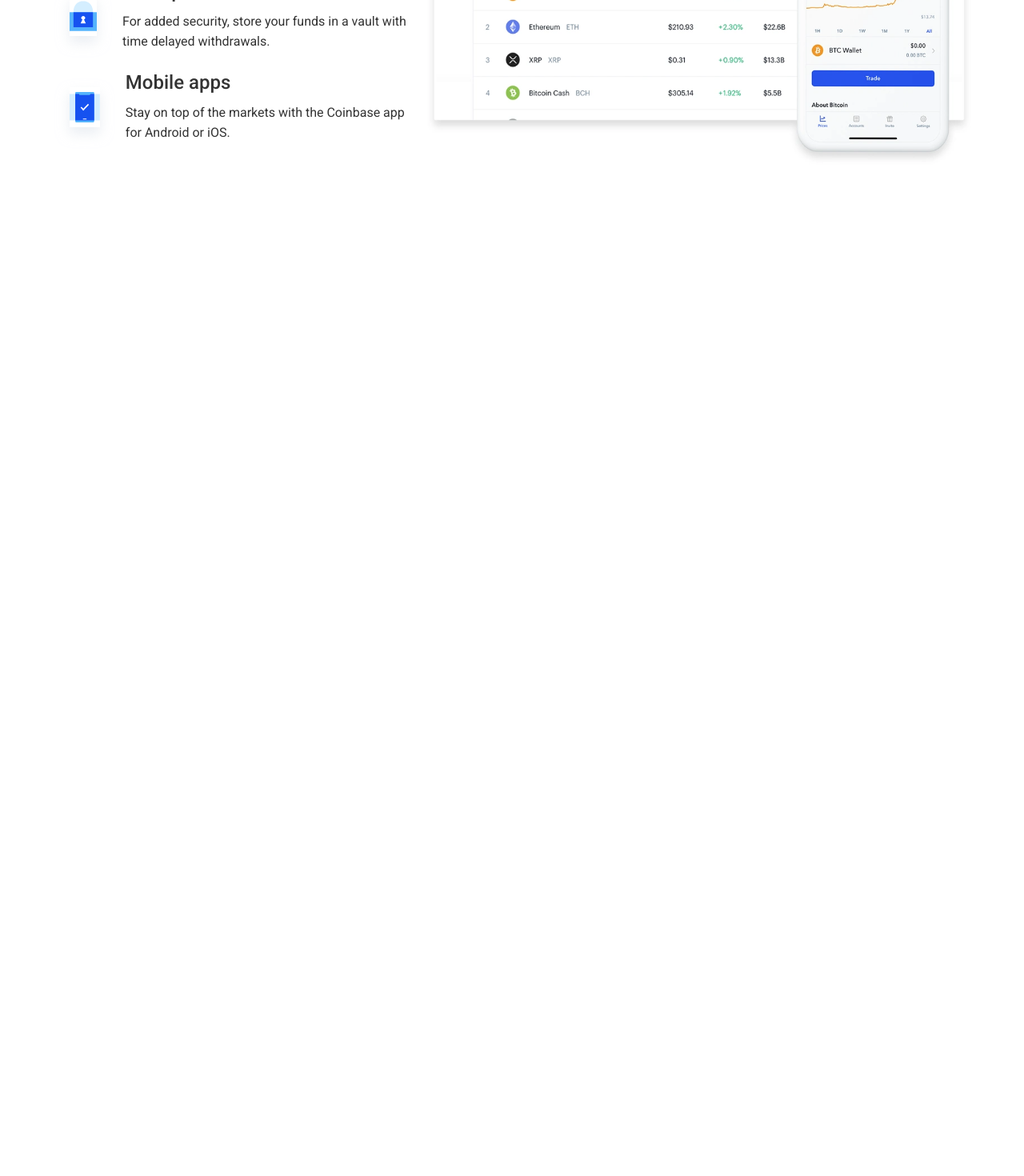
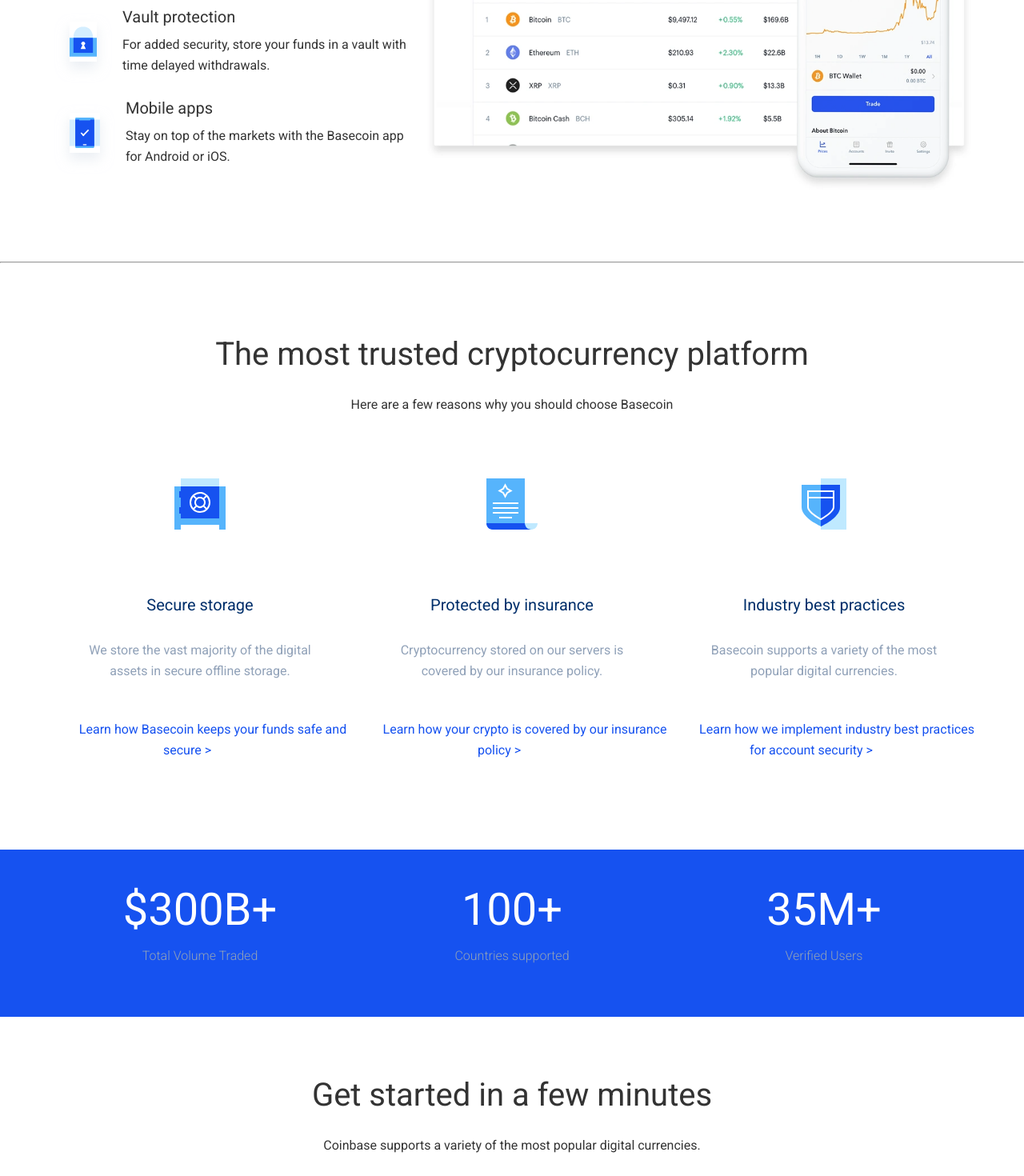
Before and after one commit to chideraao/coinbase-y, a React (Create React App) app: page / in a window 1280 px wide. Shown: the part 1280-2750 px from the top of the page at 80% size. Before the commit the page ends 1527 px from the top, so only its background shows below. Built offline with nearby package versions, Linux system fonts and the light colour scheme.

Commit message:
almost done

```diff
--- a/src/App.js
+++ b/src/App.js
@@ -8,9 +8,17 @@
 import { ReactComponent as Vault } from "./logos/vault-protection.svg";
 import { ReactComponent as Recurring } from "./logos/recurring-buys.svg";
 import { ReactComponent as Mobile } from "./logos/mobile-apps.svg";
+import { ReactComponent as Secure } from "./logos/secure-storage.svg";
+import { ReactComponent as Insurance } from "./logos/insurance.svg";
+import { ReactComponent as CreateAccount } from "./logos/create-account.svg";
+import { ReactComponent as BestPractice } from "./logos/best-practices.svg";
+import { ReactComponent as LinkAccount } from "./logos/link-bank-account.svg";
+import { ReactComponent as Buying } from "./logos/start-buying.svg";
+import bannerimg from "./logos/earn-upsell-desktop.852a74929173d0974480694525be02ab.jpg";
 import Header from "./Components/Header";
 import overlay from "./logos/coinbase-app.3b0bfd4cb6b7a7614c1e18472187f6b9.webp";
 import ChartTable from "./Components/ChartTable";
+import Footer from "./Components/Footer";
 
 function App() {
 	return (
@@ -97,9 +105,9 @@
 				<div className="container">
 					{" "}
 					<div className="overlay-head">
-						<h1>Create your cryptocurrency portfolio today</h1>
+						<h2>Create your cryptocurrency portfolio today</h2>
 						<p>
-							Coinbase has a variety of features that make it the best place to
+							Basecoin has a variety of features that make it the best place to
 							start trading
 						</p>
 					</div>
@@ -145,7 +153,7 @@
 								<div>
 									<h2>Mobile apps</h2>
 									<p>
-										Stay on top of the markets with the Coinbase app for Android
+										Stay on top of the markets with the Basecoin app for Android
 										or iOS.
 									</p>
 								</div>
@@ -153,11 +161,126 @@
 						</div>
 						<div className="overlay-img">
 							{" "}
-							<img src={overlay} alt="coinbase overlay" />
+							<img src={overlay} alt="Basecoin overlay" />
 						</div>
 					</div>
 				</div>
 			</section>
+			<hr />
+			<section className="features">
+				<div className="container">
+					<div className="features-head">
+						<h2>The most trusted cryptocurrency platform</h2>
+						<p>Here are a few reasons why you should choose Basecoin</p>
+					</div>
+					<div className="features-icons grid">
+						<div className="features-text ">
+							<Secure className="features-svg" />
+							<h2>Secure storage</h2>
+							<p>
+								We store the vast majority of the digital assets in secure
+								offline storage.
+							</p>
+							<a href="/">
+								Learn how Basecoin keeps your funds safe and secure {">"}
+							</a>
+						</div>
+						<div className="features-text ">
+							<Insurance className="features-svg" />
+							<h2>Protected by insurance</h2>
+							<p>
+								Cryptocurrency stored on our servers is covered by our insurance
+								policy.
+							</p>
+							<a href="/">
+								Learn how your crypto is covered by our insurance policy {">"}
+							</a>
+						</div>
+						<div className="features-text ">
+							<BestPractice className="features-svg" />
+							<h2>Industry best practices</h2>
+							<p>
+								Basecoin supports a variety of the most popular digital
+								currencies.
+							</p>
+							<a href="/">
+								Learn how we implement industry best practices for account
+								security {">"}{" "}
+							</a>
+						</div>
+					</div>
+				</div>
+			</section>
+			<section className="stats">
+				<div className="container grid">
+					<div className="stats-text">
+						<h2>$300B+</h2>
+						<p>Total Volume Traded</p>
+					</div>
+					<div className="stats-text">
+						<h2>100+</h2>
+						<p>Countries supported</p>
+					</div>
+					<div className="stats-text">
+						<h2>35M+</h2>
+						<p>Verified Users</p>
+					</div>
+				</div>
+			</section>
+			<section className="quickstart">
+				<div className="container">
+					<div className="quickstart-head">
+						<h2>Get started in a few minutes</h2>
+						<p>
+							Coinbase supports a variety of the most popular digital
+							currencies.
+						</p>
+					</div>
+					<div className="quickstart-icons grid">
+						<div className="quickstart-text flex">
+							<div>
+								<CreateAccount className="quickstart-svg" />
+								<h2>Create an account</h2>
+							</div>
+							<div className="quickstart-line">_______________</div>
+						</div>
+						<div className="quickstart-text flex">
+							<div>
+								<LinkAccount className="quickstart-svg" />
+								<h2>Link your bank account</h2>
+							</div>
+							<div className="quickstart-line">_______________</div>
+						</div>
+						<div className="quickstart-text flex">
+							<div>
+								<Buying className="quickstart-svg" />
+								<h2>Start buying & selling</h2>
+							</div>
+							<div className="quickstart-line hidden">_______________</div>
+						</div>
+					</div>
+				</div>
+			</section>
+
+			<section className="banner-footer ">
+				<div className=" grid">
+					{" "}
+					<div className="banner-footer-text">
+						<h2>Earn up to $164 worth of crypto</h2>
+						<p>
+							Discover how specific cryptocurrencies work — and get a bit of
+							each crypto to try out for yourself.
+						</p>
+						<a href="" className="btn btn-outline">
+							Start earning
+						</a>
+					</div>
+					<div>
+						<img src={bannerimg} alt="astronauts in space" />
+					</div>
+				</div>
+			</section>
+			<Footer />
 			<ChartTable />
 		</div>
 	);
--- a/src/CSS/App.css
+++ b/src/CSS/App.css
@@ -1,10 +1,13 @@
-@import url("https://fonts.googleapis.com/css2?family=Roboto:ital,wght@0,300;0,400;0,500;0,700;1,300;1,500;1,700&display=swap");
+@import url("https://fonts.googleapis.com/css2?family=Roboto:ital,wght@0,100;0,300;0,400;0,700;1,300;1,500;1,700&display=swap");
 
 :root {
 	--primary-color: #1652f0;
 	--button-color: rgb(5, 177, 105);
 	--dark-color: rgb(5, 15, 25);
-	--white-color: rgb(255, 255, 255);
+	--secondary-color: rgb(255, 255, 255);
+	--dark-blue-text: rgb(0, 47, 107);
+	--light-grey-text: rgb(144, 161, 184);
+	--light-blue: rgb(233, 246, 255);
 }
 
 * {
@@ -158,7 +161,7 @@
 	color: var(--dark-color);
 	padding-top: 2rem;
 	height: 25rem;
-	background-color: var(--white-color);
+	background-color: var(--secondary-color);
 }
 
 .banner .grid {
@@ -241,11 +244,16 @@
 
 .overlay {
 	padding-top: 3rem;
-	background-color: var(--white-color);
+	background-color: var(--secondary-color);
 	text-align: center;
+	margin-bottom: 3rem;
 }
 
-.overlay .overlay-head h1 {
+.overlay .overlay-head {
+	padding-bottom: 2rem;
+}
+
+.overlay .overlay-head h2 {
 	font-size: 40px;
 	font-weight: 500;
 	padding-bottom: 1rem;
@@ -277,8 +285,170 @@
 
 .overlay .overlay-text h2 {
 	font-weight: 500;
+	font-size: 20px;
 }
 
 .overlay img {
 	height: 35rem;
 }
+
+hr {
+	font-weight: 100;
+}
+
+.features {
+	padding-top: 3rem;
+	background-color: var(--secondary-color);
+	text-align: center;
+	margin-bottom: 3rem;
+	margin-top: 2rem;
+}
+
+.features .features-head h2 {
+	font-size: 40px;
+	font-weight: 500;
+	padding-bottom: 1rem;
+}
+
+.features .features-head {
+	margin-bottom: 5rem;
+}
+
+.features .grid {
+	grid-template-columns: repeat(3, 1fr);
+}
+
+.features-svg {
+	margin-bottom: 4rem;
+}
+
+.features .features-text {
+	margin-bottom: 4rem;
+}
+
+.features .features-text h2 {
+	color: var(--dark-blue-text);
+	font-weight: 500;
+	font-size: 20px;
+	margin-bottom: 2rem;
+}
+
+.features .features-text p {
+	color: var(--light-grey-text);
+	padding: 0 2rem;
+	margin-bottom: 3rem;
+}
+
+.features .features-text a {
+	color: var(--primary-color);
+	padding: 1rem 2rem;
+}
+
+.stats {
+	padding-top: 2rem;
+	background-color: var(--primary-color);
+	text-align: center;
+	margin-bottom: 3rem;
+	margin-top: 2rem;
+	color: var(--secondary-color);
+}
+
+.stats .grid {
+	grid-template-columns: repeat(3, 1fr);
+	align-items: center;
+	justify-content: center;
+}
+
+.stats .stats-text h2 {
+	font-weight: 500;
+	font-size: 56px;
+	padding-top: 0rem;
+}
+
+.stats .stats-text p {
+	color: var(--light-grey-text);
+	font-weight: 300;
+	margin-bottom: 4rem;
+}
+
+.quickstart {
+	padding-top: 1rem;
+	background-color: var(--secondary-color);
+	text-align: center;
+	margin-bottom: 1rem;
+	margin-top: 2rem;
+	width: 100%;
+	height: 100%;
+	overflow-y: hidden;
+}
+
+.quickstart .quickstart-head h2 {
+	font-size: 40px;
+	font-weight: 500;
+	padding-bottom: 1rem;
+}
+
+.quickstart .quickstart-head {
+	margin-bottom: 5rem;
+}
+
+.quickstart .grid {
+	grid-template-columns: repeat(3, 1fr);
+}
+
+.quickstart-icons {
+	padding: 0 4rem;
+}
+
+.quickstart-svg {
+	margin-bottom: 1.5rem;
+}
+
+.quickstart .quickstart-text {
+	margin-bottom: 4rem;
+}
+
+.quickstart-line {
+	color: rgb(186, 197, 212);
+	margin-bottom: 4rem;
+	margin-left: 2rem;
+}
+
+.quickstart .quickstart-text h2 {
+	color: var(--dark-blue-text);
+	font-weight: 500;
+	font-size: 20px;
+	margin-bottom: 0rem;
+}
+
+.banner-footer {
+	color: var(--dark-color);
+	height: auto;
+	width: auto;
+	background-color: var(--light-blue);
+	margin-bottom: 2rem;
+}
+
+.banner-footer .grid {
+	justify-items: start;
+}
+
+.banner-footer-text {
+	align-items: flex-start;
+	padding-top: 5rem;
+	margin-left: 10rem;
+	padding-right: 6rem;
+}
+
+.banner-footer .banner-footer-text h2 {
+	font-size: 32px;
+	font-weight: 500;
+}
+
+.banner-footer .banner-footer-text a {
+	background-color: var(--primary-color);
+}
+
+.banner-footer img {
+	width: auto;
+}
--- a/src/CSS/Utilities.css
+++ b/src/CSS/Utilities.css
@@ -60,3 +60,7 @@
 	color: #333 !important;
 	background-color: #f4f4f4;
 }
+
+.hidden {
+	color: rgb(255, 255, 255);
+}
--- a/src/Components/Footer.jsx
+++ b/src/Components/Footer.jsx
@@ -1,7 +1,13 @@
 import React from "react";
 
 function Footer() {
-	return <div></div>;
+	return (
+		<div>
+			<div className="footer">
+				<h1>kfbub</h1>
+			</div>
+		</div>
+	);
 }
 
 export default Footer;
```
Also changed, not shown: 1 other file (tests, documents, lock files or other folders).
